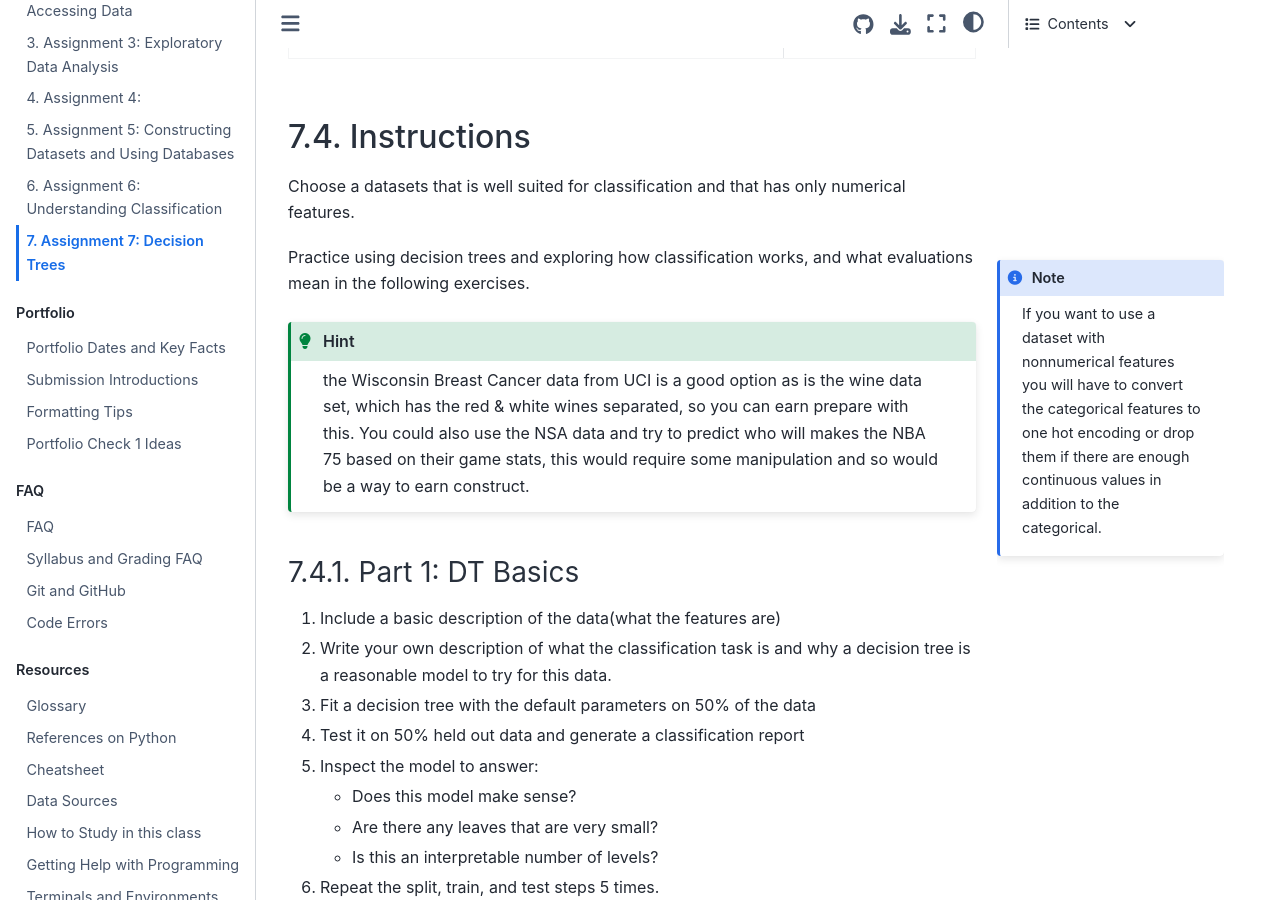
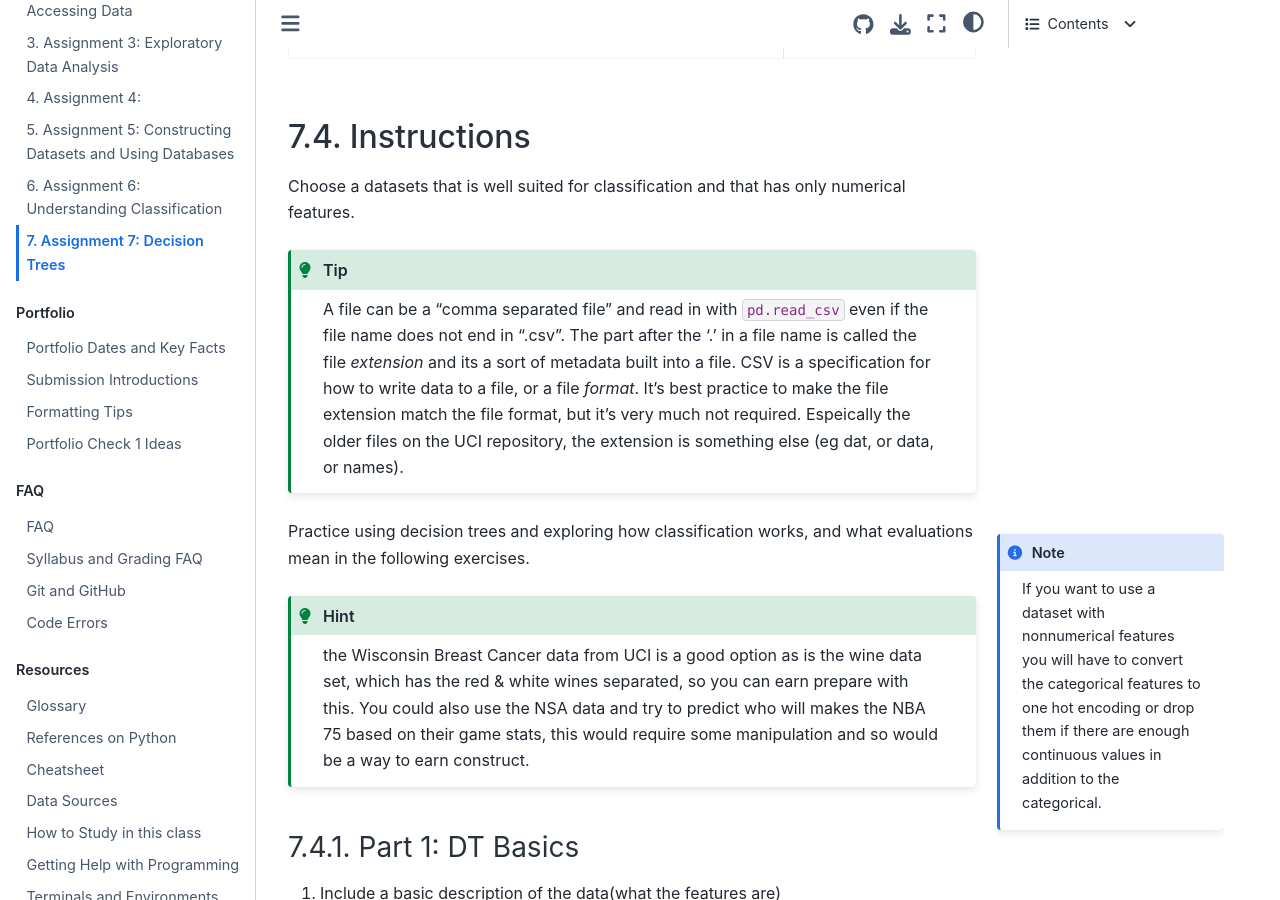
Before and after one commit to rhodyprog4ds/BrownFall21, a Jupyter Book: the page built from assignments/07-decision-tree.md, in a window 1280 px wide and 900 px high, scrolled down 1123 px. Built offline with Jupyter Book 1.0.4 settings and Sphinx 7.4.7 and the Sphinx Book theme 1.1.4, drawn with Linux system fonts in a browser that asks for light colours; pages that are not in the unit, such as notebooks, are missing from menus.

Commit message:
a7 hint/file types

`````diff
--- a/assignments/07-decision-tree.md
+++ b/assignments/07-decision-tree.md
@@ -47,6 +47,17 @@ substitutions:
 ## Instructions
 
 Choose a datasets that is well suited for classification and that has only numerical features.
+
+```{tip}
+A file can be a "comma separated file" and read in with `pd.read_csv` even if the
+file name does not end in ".csv". The part after the '.' in a file name is
+called the file *extension* and its a sort of metadata built into a file. CSV is a
+specification for how to write data to a file, or a file *format*.  It's best
+practice to make the file extension match the file format, but it's very much
+not required. Espeically the older files on the UCI repository, the extension is
+something else (eg dat, or data, or names).
+```
+
 ````{margin}
 ```{note}
 If you want to use a dataset with nonnumerical features you will have to convert
`````
